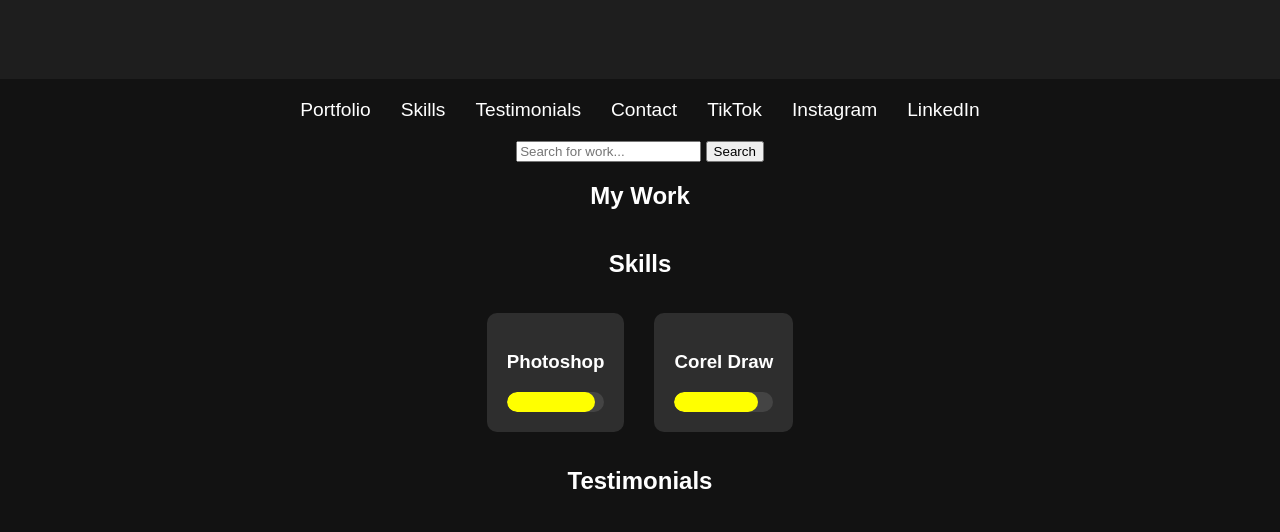
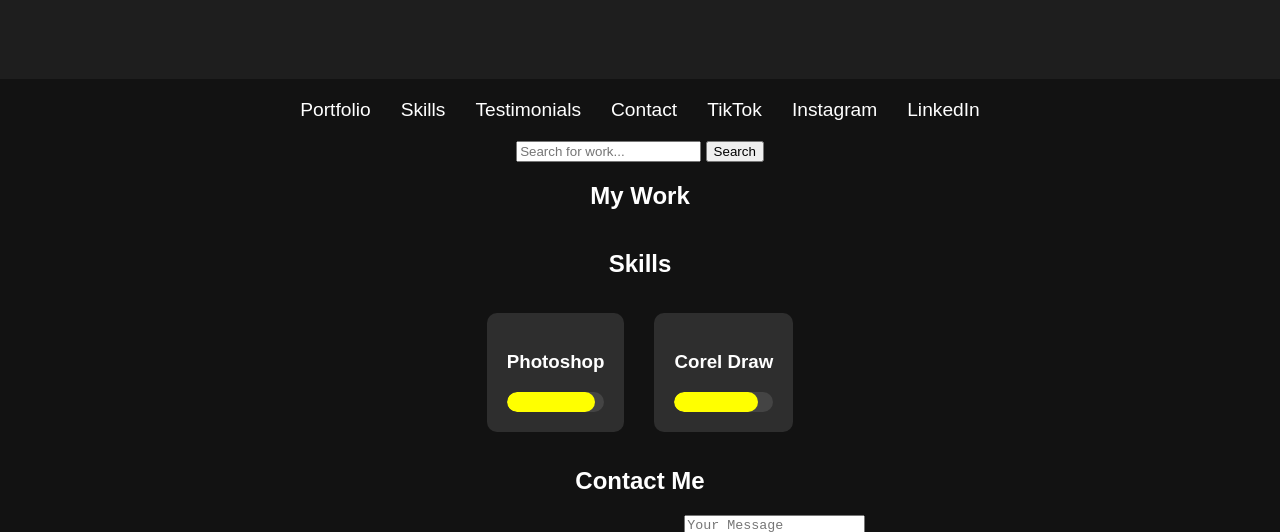
Before and after one commit to Abdullah4349/creative-designs, a plain HTML site: page index.html in a window 1280 px wide. Shown: the part 251-783 px from the top of the page. Drawn offline with nearby package versions, Linux system fonts and the light colour scheme; a script that the page names is missing.

Commit message:
Update index.html

```diff
--- a/index.html
+++ b/index.html
@@ -102,12 +102,7 @@
         </div>
     </section>
 
-    <section id="testimonials">
-        <h2>Testimonials</h2>
-        <div class="testimonials-container">
-            <!-- Testimonials go here -->
-        </div>
-    </section>
+
 
     <section id="contact">
         <h2>Contact Me</h2>
```
